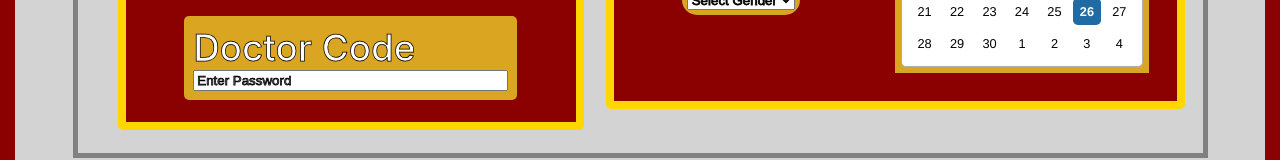
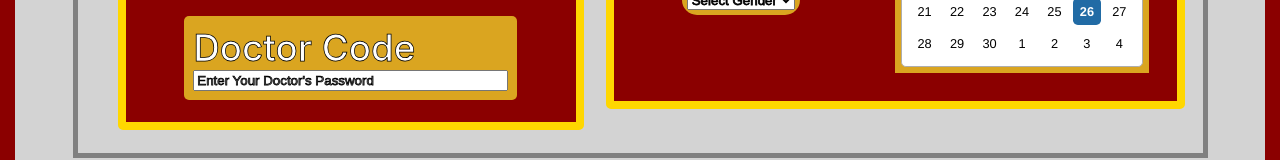
Before and after one commit to jdutchik/SE491Group13, a React (Create React App) app in the folder se491project/: page /survey in a window 1280 px wide. Shown: the part 594-754 px from the top of the page. Built offline with nearby package versions, Linux system fonts and the light colour scheme.

Commit message:
doc code 1

```diff
--- a/se491project/src/components/Survey/Survey.jsx
+++ b/se491project/src/components/Survey/Survey.jsx
@@ -200,7 +200,7 @@ const Survey = () => {
 
               <div className="basic">
                 <h>Doctor Code</h>
-                <input type="text" placeholder="Enter Password" value={doc} onChange={({ target: { value } }) => setDoc(value)} />
+                <input type="text" placeholder="Enter Your Doctor's Password" value={doc} onChange={({ target: { value } }) => setDoc(value)} />
               </div>
             </div>
 
```
